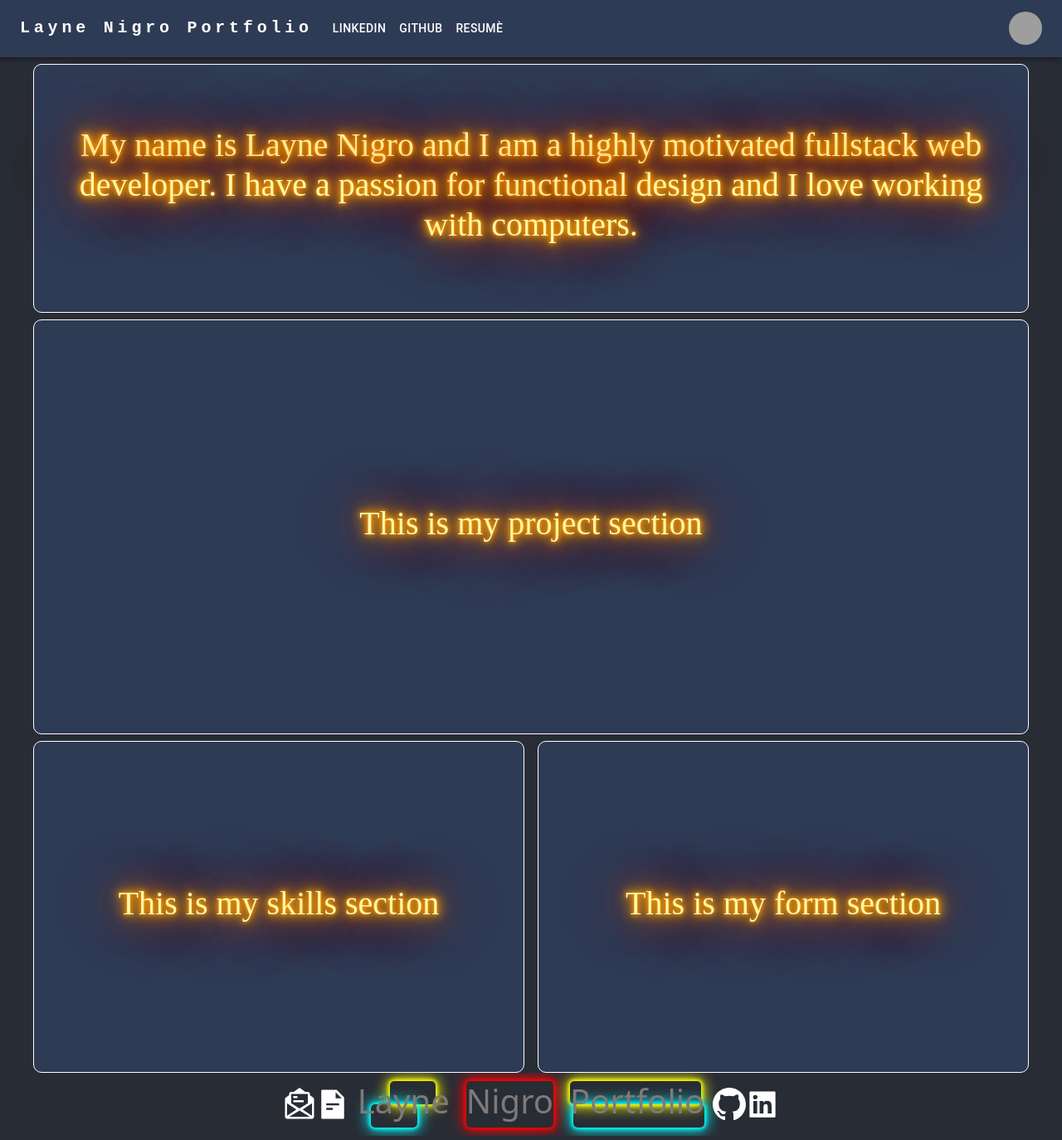
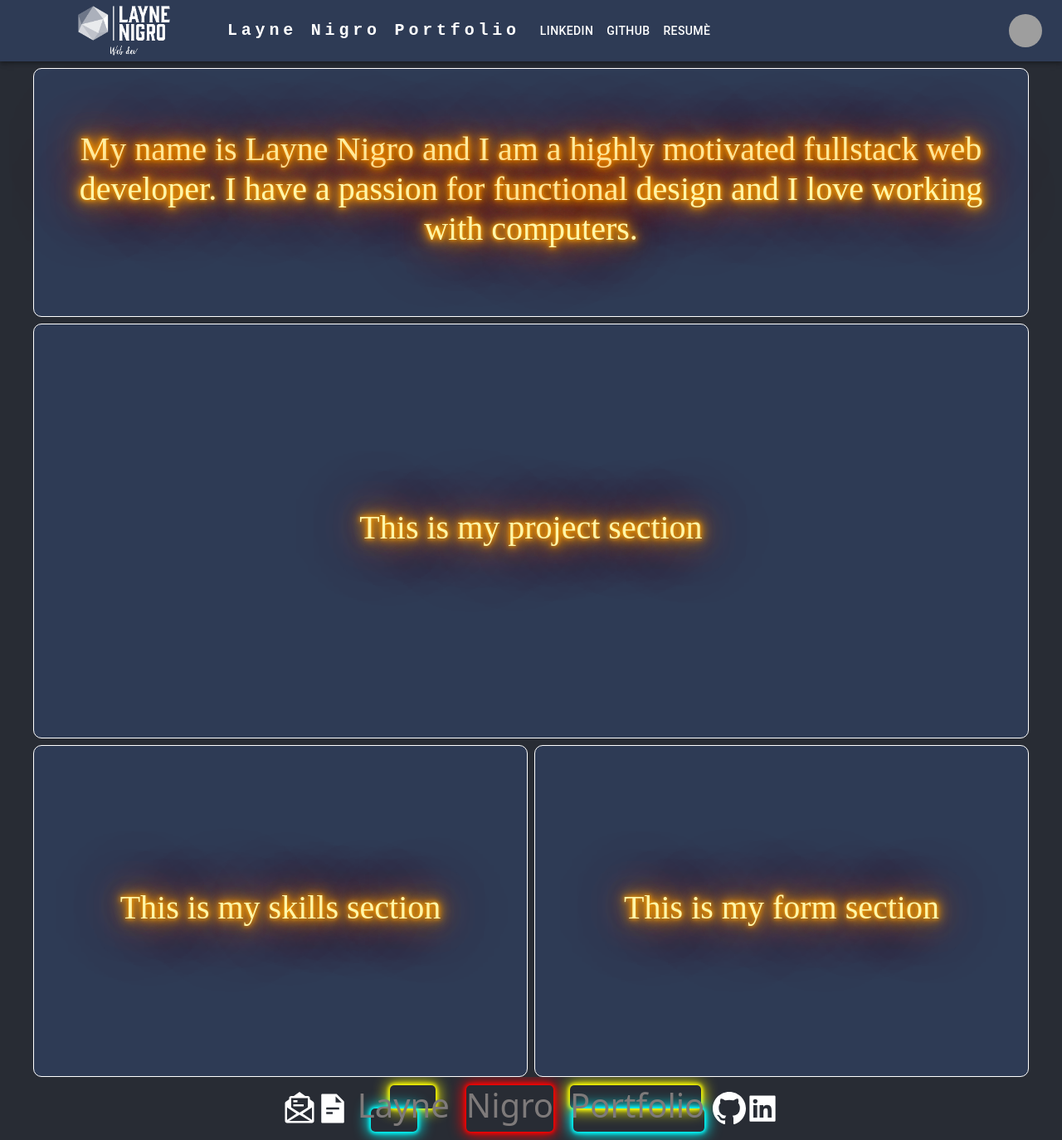
Before and after one commit to LayneNi/Portfolio, a React (Create React App) app: page / in a window 1280 px wide. Shown: the whole page at 83% size. Built offline with nearby package versions, Linux system fonts and the light colour scheme; grey boxes are pictures that could not be loaded; the HTML template or start-up script is replaced by a standard one.

Commit message:
added avatar and Logo

```diff
--- a/src/component/Header.js
+++ b/src/component/Header.js
@@ -12,6 +12,8 @@ import Avatar from '@mui/material/Avatar';
 import Button from '@mui/material/Button';
 import Tooltip from '@mui/material/Tooltip';
 import MenuItem from '@mui/material/MenuItem';
+import ProfilePic from '../images/profilePic.JPG'
+import LayneLogo from '../images/white_logo_transparent_background.png'
 import AdbIcon from '@mui/icons-material/Adb';
 import "bootstrap/dist/css/bootstrap.min.css";
 import Container1 from "react-bootstrap/Container";
@@ -48,6 +50,20 @@ function Header() {
         <Container maxWidth="xl">
           <Toolbar disableGutters>
             {/* <AdbIcon sx={{ display: { xs: 'none', md: 'flex' }, mr: 1 }} /> */}
+            <IconButton sx={{ p: 0 }}>
+            <Box
+        component="img"
+        sx={{
+          height: '50%',
+          width: '50%',
+          maxHeight: { xs: 233, md: 167 },
+          maxWidth: { xs: 350, md: 250 },
+        }}
+        alt="Layne Profile Picture"
+        src={LayneLogo}
+      />
+
+                </IconButton>
             <Typography
               variant="h6"
               noWrap
@@ -119,7 +135,7 @@ function Header() {
                 textDecoration: 'none',
               }}
             >
-              Layne Nigro
+
             </Typography>
             <Box sx={{ flexGrow: 1, display: { xs: 'none', md: 'flex' } }}>
               {pages.map((page) => (
@@ -136,7 +152,7 @@ function Header() {
             <Box sx={{ flexGrow: 0 }}>
               <Tooltip title="Options">
                 <IconButton onClick={handleOpenUserMenu} sx={{ p: 0 }}>
-                  <Avatar alt="Remy Sharp" src="/static/images/avatar/2.jpg" />
+                  <Avatar alt="Layne Profile Picture" src={ProfilePic} />
                 </IconButton>
               </Tooltip>
               <Menu
--- a/src/component/MainCard.js
+++ b/src/component/MainCard.js
@@ -66,7 +66,7 @@ function MainCard() {
         width: '50%',
         marginTop: 1,
         marginLeft: 5,
-        marginRight: 1,
+        marginRight: .5,
         height: 400,
         backgroundColor: '#2E3B55',
         '&:hover': {
@@ -90,7 +90,7 @@ function MainCard() {
       sx={{
         width: '50%',
         marginTop: 1,
-        marginLeft: 1,
+        marginLeft: .5,
         marginRight: 5,
         height: 400,
         backgroundColor: '#2E3B55',
```
Also changed, not shown: 1 other file (tests, documents, lock files or other folders).
